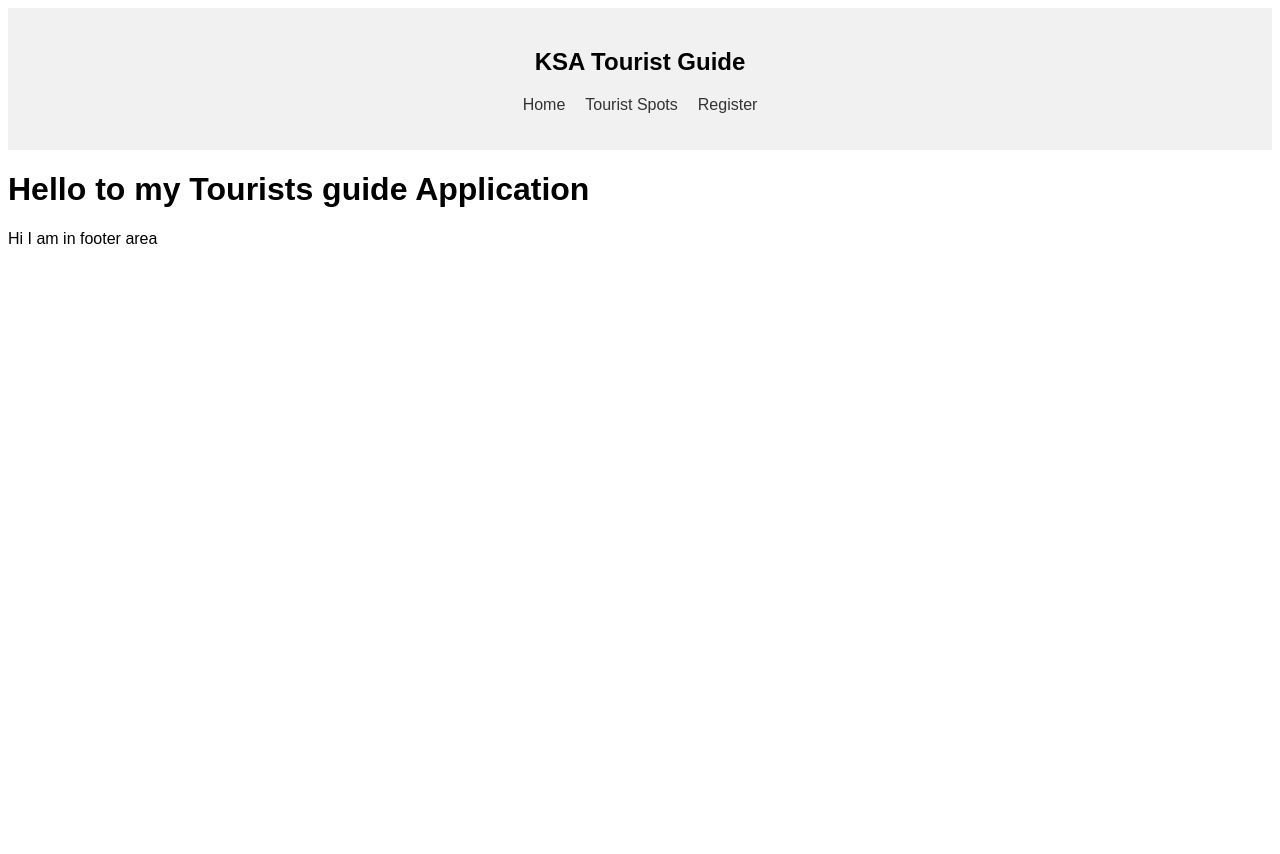
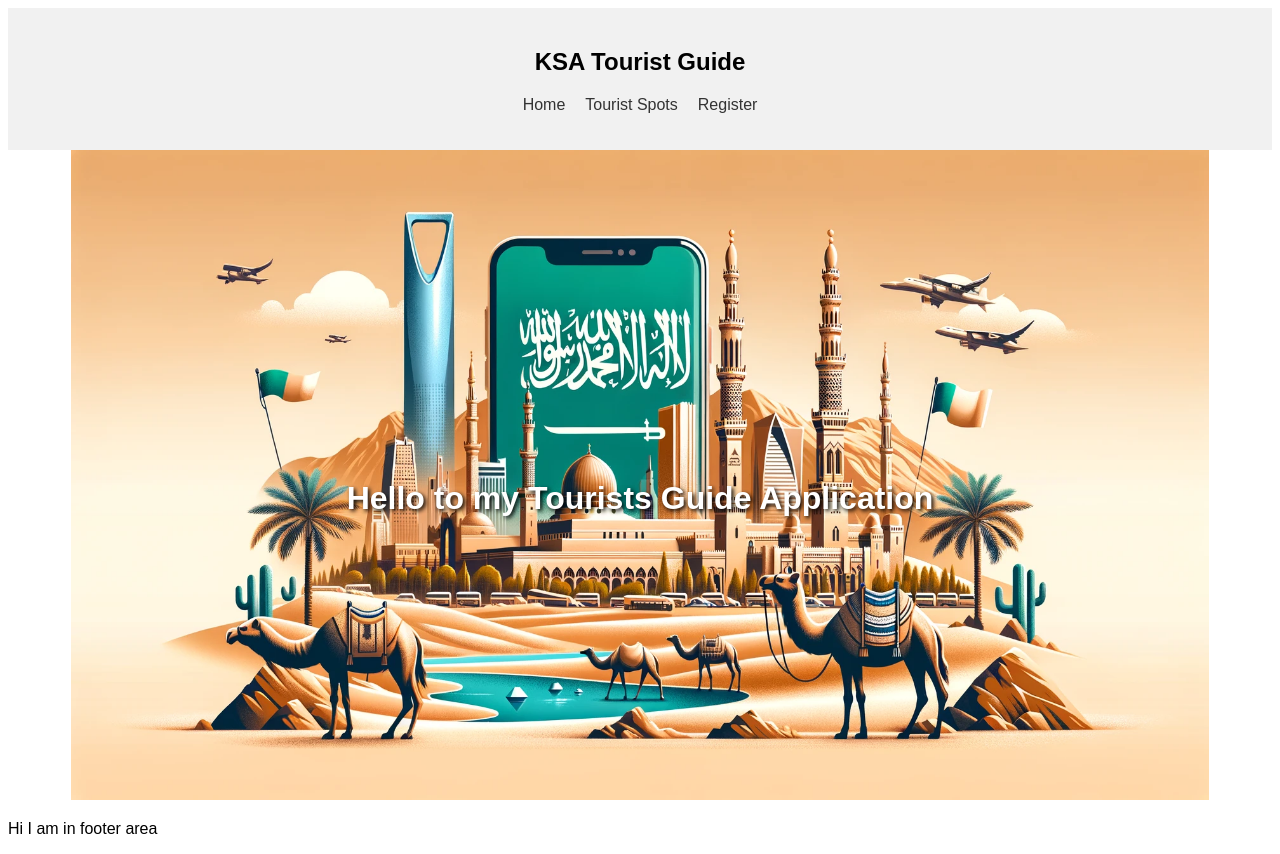
Before and after one commit to amoraah09/django_project, a Django app: page / in a window 1280 px wide. Before the commit the page ends 244 px from the top, so only its background shows below. Run offline with Django 5.2, Linux system fonts and the light colour scheme.

Commit message:
move styles to static styles file , and use image to display hero image

```diff
--- a/Ksa_tourist_guide/apps/templates/includes/header.html
+++ b/Ksa_tourist_guide/apps/templates/includes/header.html
@@ -1,30 +1,5 @@
 {% block stylesheets %}
-<style>
-    body {
-        font-family: Arial, sans-serif;
-    }
-    .header {
-        background-color: #f1f1f1;
-        padding: 20px;
-        text-align: center;
-    }
-    .nav-bar {
-        display: flex;
-        justify-content: center;
-        list-style-type: none;
-        padding: 0;
-    }
-    .nav-item {
-        margin: 0 10px;
-    }
-    .nav-link {
-        text-decoration: none;
-        color: #333;
-    }
-    .nav-link:hover {
-        color: #017bf5;
-    }
-</style>
+
 {% endblock %}
 <div class="header">
     <h2>KSA Tourist Guide</h2>
--- a/Ksa_tourist_guide/apps/templates/layouts/base.html
+++ b/Ksa_tourist_guide/apps/templates/layouts/base.html
@@ -1,6 +1,7 @@
 {% load static %}
 <!DOCTYPE html>
 <html lang="en">
+
 
 <head>
    <meta charset="utf-8">
@@ -8,6 +9,8 @@
    <title>
       tourists spot - {% block name %}{% endblock %}
    </title>
+   <link rel="stylesheet" href="{% static 'css/styles.css' %}"">
+
    <!-- here you put your stylesheets-->
    <!-- here you put your js-->
 </head>
--- a/Ksa_tourist_guide/apps/templates/touristSpotModule/index.html
+++ b/Ksa_tourist_guide/apps/templates/touristSpotModule/index.html
@@ -1,5 +1,14 @@
 {% extends "layouts/base.html" %}
 
+{% load static %}
+{% block stylesheets %}
+
+{% endblock %}
+
 {% block content %}
-<h1> Hello to my Tourists guide Application </h1>
+    <div class="hero-container">
+        <img src="{% static 'images/ksa t guide.png' %}" alt="Hero Image" class="hero-image">
+        <h1 class="hero-title">Hello to my Tourists Guide Application</h1>
+    </div>
+
 {% endblock content %}
--- a/Ksa_tourist_guide/main/urls.py
+++ b/Ksa_tourist_guide/main/urls.py
@@ -17,6 +17,7 @@ Including another URLconf
 from django.contrib import admin
 from django.urls import include, path
 
+
 urlpatterns = [
     path("admin/", admin.site.urls),
     path('', include("apps.TouristSpots.urls")),
--- /dev/null
+++ b/Ksa_tourist_guide/static/css/styles.css
@@ -0,0 +1,41 @@
+body {
+    font-family: Arial, sans-serif;
+}
+.header {
+    background-color: #f1f1f1;
+    padding: 20px;
+    text-align: center;
+}
+.nav-bar {
+    display: flex;
+    justify-content: center;
+    list-style-type: none;
+    padding: 0;
+}
+.nav-item {
+    margin: 0 10px;
+}
+.nav-link {
+    text-decoration: none;
+    color: #333;
+}
+.nav-link:hover {
+    color: #017bf5;
+}
+.hero-container {
+    position: relative;
+    text-align: center;
+}
+.hero-image {
+    width: 90%;
+    height: auto;
+}
+.hero-title {
+    position: absolute;
+    top: 50%;
+    left: 50%;
+    transform: translate(-50%, -50%);
+    color: white;
+    font-size: 2em;
+    text-shadow: 2px 2px 4px #000000;
+}
```
Also changed, not shown: Ksa_tourist_guide/main/settings.py (+7 -4 lines), Ksa_tourist_guide/main/statics/css/styles.css (deleted), Ksa_tourist_guide/static/images/ksa t guide.png (added).
